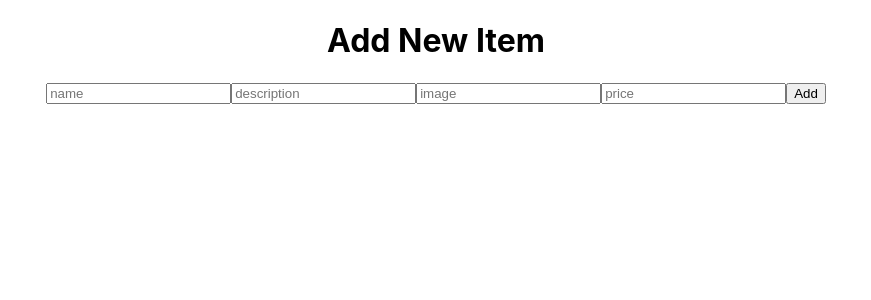
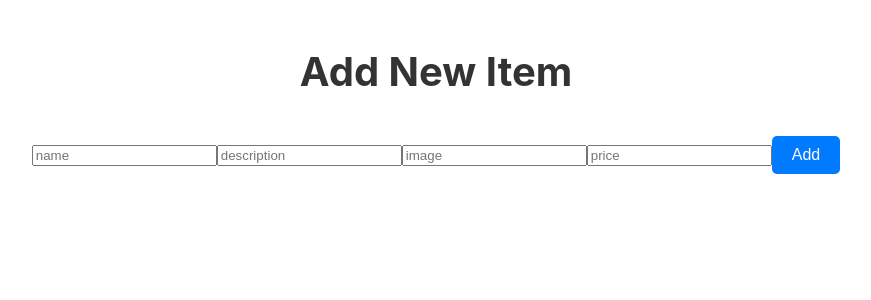
Before and after one commit to AndyParmesan/gunpla_marketplace, a React (Create React App) app in the folder frontend/: page /Add in a window 1280 px wide. Shown: the top 300 px of the page, without its empty margins (204-1075 px from the left). Built offline with nearby package versions, Linux system fonts and the light colour scheme.

Commit message:
tweaking a few designs

```diff
--- a/frontend/src/pages/Gunpla.jsx
+++ b/frontend/src/pages/Gunpla.jsx
@@ -18,16 +18,18 @@ const Gunpla =()=>{
         fetchAllGunpla()
     })
 
+
+
     return(
         <div>
             <h1> Gunpla Model MarketPlace</h1>
             <div classname= 'Gunpla'>
-                {Gunpla.map((Gunplas)=>(
-                    <div className='Gunplas' key={Gunplas.id}>
-                    {Gunplas.image && <img src={Gunplas.img} alt=""></img>}
+                {Gunpla.map((Gunpla)=>(
+                    <div className='Gunpla' key={Gunpla.id}>
+                    {Gunpla.image && <img src={Gunpla.img} alt=""></img>}
                     <h2> {Gunpla.prod_name}</h2>
-                    <p> {Gunplas.prod_description}</p>
-                    <span> {Gunplas.price}</span>
+                    <p> {Gunpla.prod_description}</p>
+                    <span> {Gunpla.price}</span>
 
                     </div>
                 ))}
--- a/frontend/src/styles.css
+++ b/frontend/src/styles.css
@@ -1,17 +1,65 @@
 .App {
     height: 100vh;
-    padding: 0 100px;
+    padding: 20px 100px;
     display: flex;
-    flex-direction: column; /* Stacks children vertically */
-    justify-content: flex-start; /* Align items to the top */
+    flex-direction: column; /* Stack header and items */
+    justify-content: flex-start;
+    align-items: center;
     text-align: center;
-}
+  }
 
-.Gunpla {
+  h1 {
+    font-size: 2.5rem;
+    margin-bottom: 20px;
+    color: #333;
+  }
+
+  .Gunpla {
     display: flex;
-    flex-wrap: wrap; /* Ensures child elements wrap if needed */
-}
+    flex-wrap: wrap; /* Allow items to wrap in rows */
+    gap: 20px; /* Add spacing between boxes */
+    justify-content: center; /* Center items horizontally */
+  }
 
-.Gunplas {
-    flex: 1;
-}
+  .Gunpla-item {
+    background-color: #f9f9f9; /* Light background for boxes */
+    border: 1px solid #ccc; /* Border for visibility */
+    border-radius: 8px; /* Rounded corners */
+    padding: 20px; /* Internal spacing */
+    width: 200px; /* Fixed width for uniform boxes */
+    text-align: left; /* Align text to the left */
+    box-shadow: 0 4px 8px rgba(0, 0, 0, 0.1); /* Subtle shadow */
+  }
+
+  .Gunpla-item h2 {
+    font-size: 1.2rem;
+    margin-bottom: 10px;
+    color: #555;
+  }
+
+  .Gunpla-item p {
+    font-size: 0.9rem;
+    color: #777;
+    margin-bottom: 10px;
+  }
+
+  .Gunpla-item span {
+    font-weight: bold;
+    color: #333;
+    font-size: 1rem;
+  }
+
+  button {
+    margin-top: 20px;
+    padding: 10px 20px;
+    font-size: 1rem;
+    background-color: #007bff;
+    color: #fff;
+    border: none;
+    border-radius: 5px;
+    cursor: pointer;
+  }
+
+  button:hover {
+    background-color: #0056b3;
+  }
```
